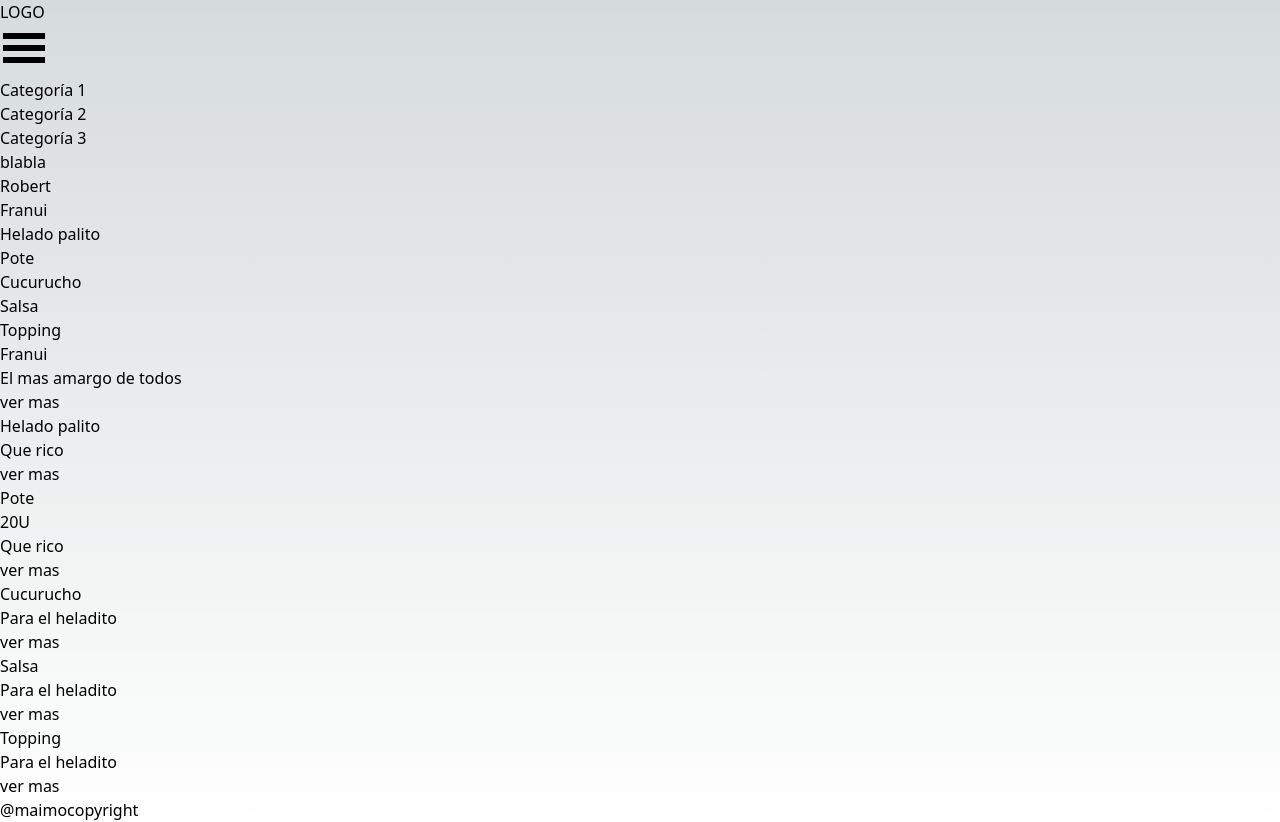
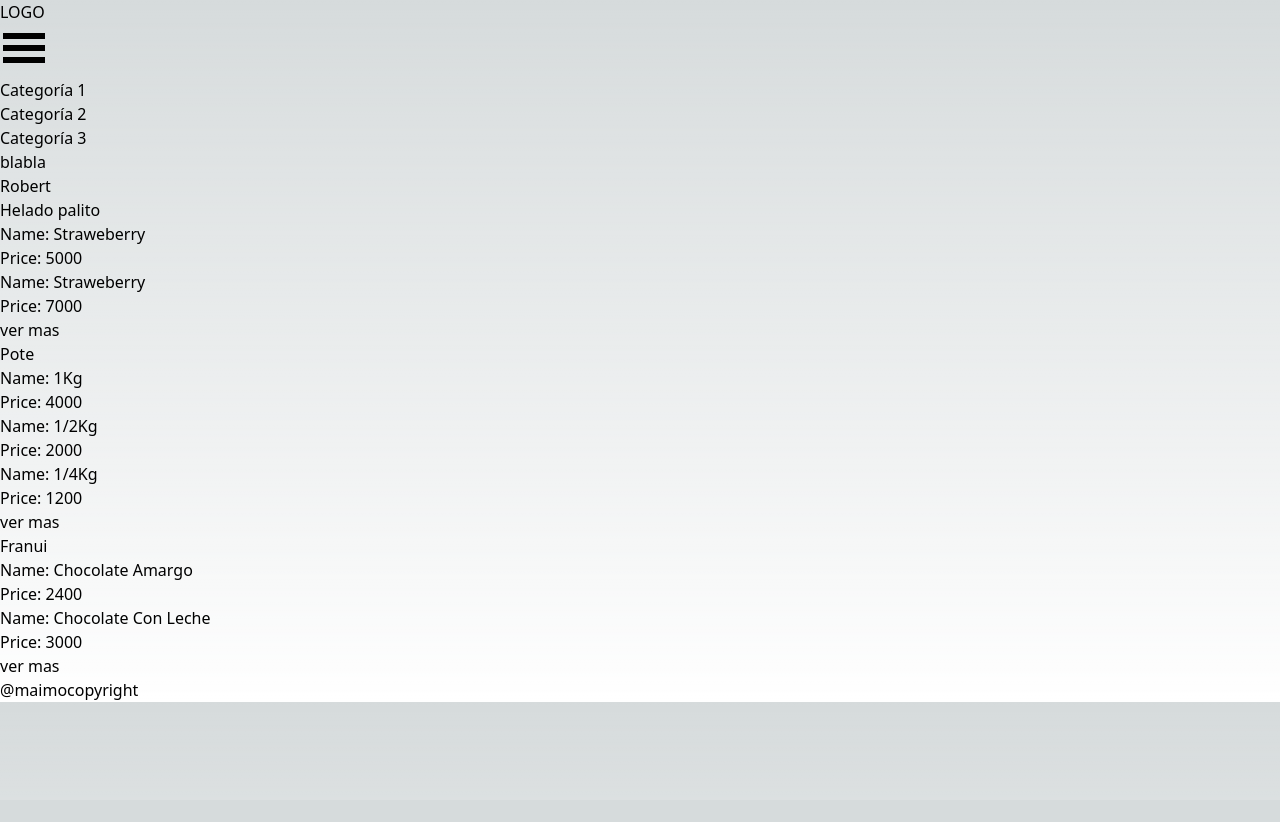
Before and after one commit to lamaro/maimo-prog-2023-tp-final-frontend, a Next.js app: page / in a window 1280 px wide. After the commit the page ends 800 px from the top, so only its background shows below. Built offline with nearby package versions, Linux system fonts and the light colour scheme.

Commit message:
agrego product card

```diff
--- a/src/componentes/ProductCard.js
+++ b/src/componentes/ProductCard.js
@@ -1,18 +1,22 @@
-import React from 'react'
-import CardsContainer from '@/containers/CardsContainer'
+import React from 'react';
 
-
-const ProductCard = ({product}) => {
-    const {name, description, image, units} = product;
+const ProductCard = ({ product }) => {
   return (
     <div>
-        <p>{image}</p>
-        <p>{name}</p>
-        <p>{units}</p>
-        <p>{description}</p>
-        <p>ver mas</p>
+      {product.map((prod) => (
+        <div key={prod.id}>
+          <h2>{prod.name}</h2>
+          {prod.options.map((op) => (
+            <div key={op.sku}>
+              <p>Name: {op.name}</p>
+              <p>Price: {op.price}</p>
+            </div>
+          ))}
+          <p>ver mas</p>
+        </div>
+      ))}
     </div>
-  )
-}
+  );
+};
 
-export default ProductCard
+export default ProductCard;
--- a/src/containers/CardsContainer.js
+++ b/src/containers/CardsContainer.js
@@ -1,17 +1,34 @@
 import React from 'react'
 import { useCartContext } from "@/contexts/Cartcontext";
+import { useState, useEffect } from "react";
 import ProductCard from '@/componentes/ProductCard';
 
 const CardsContainer = () => {
     const { products, lodingProducts } = useCartContext();
-    const productosFiltrados = products.filter(producto=>producto.type !== producto.type.includes("additional topping") && producto.type !== producto.type.includes("additional salsa") && producto.type !== producto.type.includes("additional cucurucho") )
+    const [heladoPalito, setHeladoPalito] = useState([]);
+    const [heladoPote, setHeladoPote] = useState([]);
+    const [heladoFranui, setHeladoFranui] = useState([]);
+    //const productosFiltradosPalito = products.filter(producto=>producto.type === producto.type.includes("palito") )
+    useEffect(() => {
+        const palitoHelado = products.filter((el) => el.type.includes("palito"));
+        console.log(palitoHelado, "palito");
+        const poteHelado = products.filter((el) => el.type.includes("pote"));
+        console.log(poteHelado, "pote");
+        const franuiHelado = products.filter((el) => el.type.includes("franui"));
+        console.log(franuiHelado, "franui");
+
+        setHeladoPalito(palitoHelado);
+        setHeladoPote(poteHelado);
+        setHeladoFranui(franuiHelado);
+      }, [products]);
+
   return (
     <div>
-       {productosFiltrados?.map(producto=>{
-        return(
-            <ProductCard product={producto}/>
-        )
-       })}
+        <ProductCard product={heladoPalito}/>
+        <ProductCard product={heladoPote}/>
+        <ProductCard product={heladoFranui}/>
+
+
     </div>
   )
 }
--- a/src/containers/HomeContainer.js
+++ b/src/containers/HomeContainer.js
@@ -6,8 +6,7 @@ const HomeContainer = () => {
 
   return (
     <div>
-      {!lodingProducts &&
-        products.map(({ name }, index) => <p key={index}>{name}</p>)}
+
         <section>
 
         </section>
```
